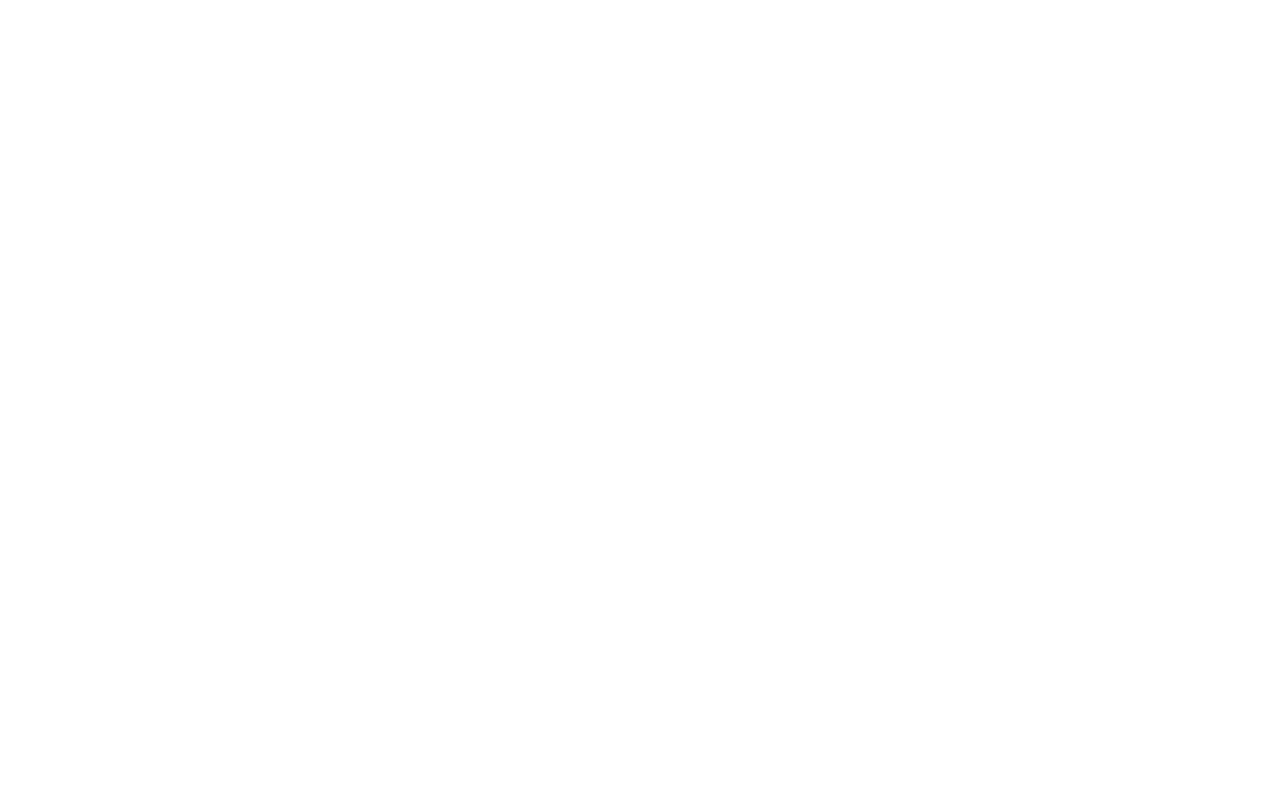
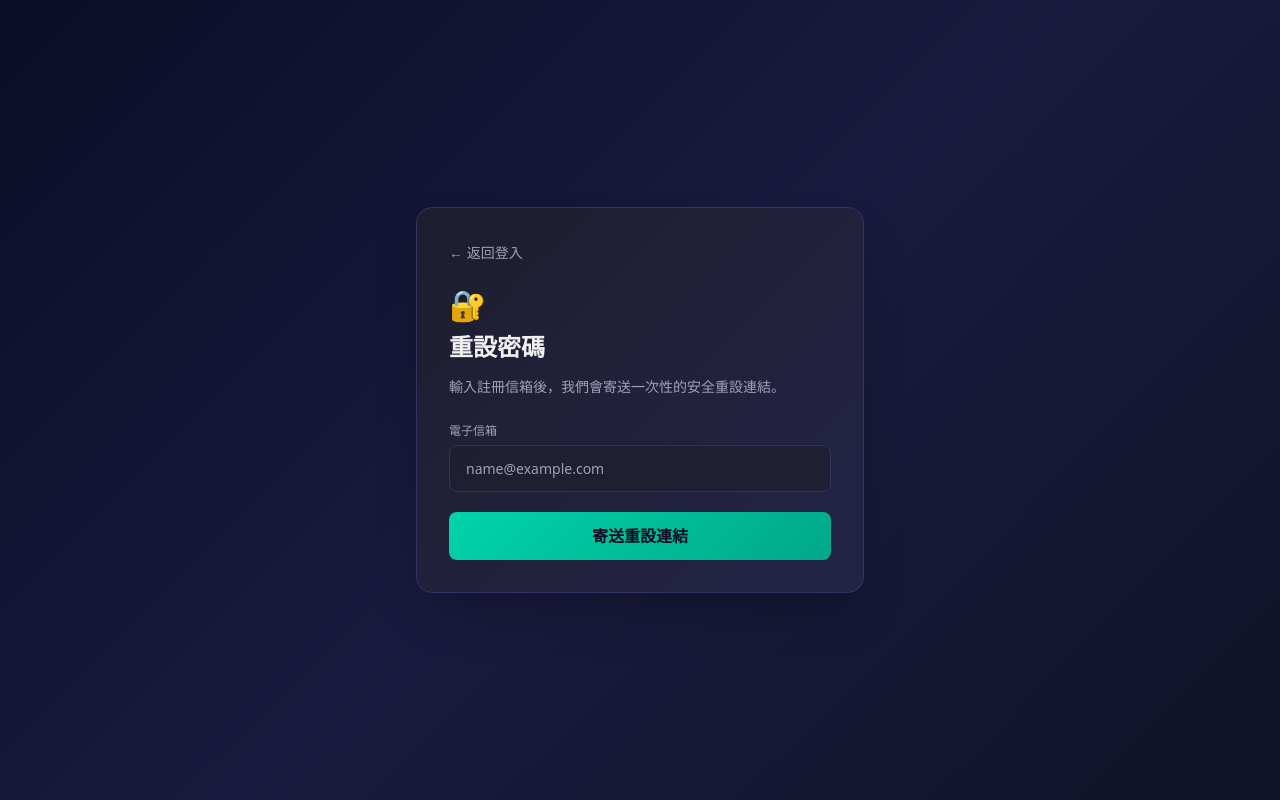
Before and after one commit to Abisu-user/phaser-edu-game, a Vue app: page /reset-password in a window 1280 px wide. Before the commit this address had no page. Built offline with nearby package versions, Linux system fonts and the light colour scheme.

Commit message:
feat: add secure password recovery flow

```diff
--- a/src/components/auth/LoginScreen.vue
+++ b/src/components/auth/LoginScreen.vue
@@ -78,6 +78,10 @@
             <button type="submit" class="login-btn login-btn-primary mb-3" :disabled="isLoading">
               <span v-if="isLoading" class="spinner"></span>
               <span v-else>⚡ 進入遊戲</span>
+            </button>
+
+            <button type="button" class="w-full text-center text-xs text-[#a0a0b8] hover:text-[#00d4aa] transition-colors mb-3" :disabled="isLoading" @click="router.push('/reset-password')">
+              忘記密碼？寄送安全重設連結
             </button>
 
             <button type="button" @click="toggleMode" class="login-btn login-btn-secondary" :disabled="isLoading">
@@ -248,10 +252,12 @@
 
 <script setup>
 import { ref, reactive, computed } from 'vue';
+import { useRouter } from 'vue-router';
 import { supabase } from '../../supabase.js';
 import QuickReigster from '../../QuickReigster.vue';
 
 const emit = defineEmits(['login-success', 'back-to-home']);
+const router = useRouter();
 
 const getAuthRole = (user) => {
   const role = user?.app_metadata?.role;
--- /dev/null
+++ b/src/components/auth/ResetPassword.vue
@@ -0,0 +1,136 @@
+<template>
+  <main class="min-h-screen w-full flex items-center justify-center px-6 text-[#f0f0f0]" style="background: linear-gradient(135deg, #0a0e27 0%, #1a1a3e 50%, #0f1428 100%);">
+    <section class="w-full max-w-md rounded-2xl border border-[#333366] p-8 shadow-2xl" style="background:linear-gradient(135deg, rgba(30,30,46,0.92), rgba(42,42,78,0.65));">
+      <button type="button" class="mb-6 text-sm text-[#a0a0b8] transition-colors hover:text-[#00d4aa]" @click="router.push('/login')">← 返回登入</button>
+
+      <div v-if="view === 'request'">
+        <p class="mb-2 text-3xl">🔐</p>
+        <h1 class="text-2xl font-bold">重設密碼</h1>
+        <p class="mt-3 text-sm leading-6 text-[#a0a0b8]">輸入註冊信箱後，我們會寄送一次性的安全重設連結。</p>
+        <form class="mt-6" @submit.prevent="sendRecoveryEmail">
+          <label class="mb-1.5 block text-xs text-[#a0a0b8]" for="recovery-email">電子信箱</label>
+          <input id="recovery-email" v-model.trim="email" type="email" autocomplete="email" required class="auth-input" placeholder="name@example.com" :aria-invalid="Boolean(errorMessage)">
+          <p v-if="errorMessage" class="mt-2 text-sm text-[#ff8080]" role="alert">{{ errorMessage }}</p>
+          <p v-if="successMessage" class="mt-2 text-sm text-[#00d4aa]" role="status">{{ successMessage }}</p>
+          <button type="submit" class="auth-button mt-5" :disabled="isLoading">{{ isLoading ? '寄送中…' : '寄送重設連結' }}</button>
+        </form>
+      </div>
+
+      <div v-else-if="view === 'recover'">
+        <p class="mb-2 text-3xl">✨</p>
+        <h1 class="text-2xl font-bold">設定新密碼</h1>
+        <p class="mt-3 text-sm leading-6 text-[#a0a0b8]">請設定一組未用於其他網站的新密碼。完成後會安全登出，請使用新密碼重新登入。</p>
+        <form class="mt-6" @submit.prevent="updatePassword">
+          <label class="mb-1.5 block text-xs text-[#a0a0b8]" for="new-password">新密碼</label>
+          <input id="new-password" v-model="newPassword" type="password" autocomplete="new-password" required minlength="12" class="auth-input" placeholder="至少 12 個字元">
+          <label class="mb-1.5 mt-4 block text-xs text-[#a0a0b8]" for="confirm-password">確認新密碼</label>
+          <input id="confirm-password" v-model="confirmPassword" type="password" autocomplete="new-password" required minlength="12" class="auth-input" placeholder="再次輸入新密碼">
+          <p v-if="errorMessage" class="mt-2 text-sm text-[#ff8080]" role="alert">{{ errorMessage }}</p>
+          <button type="submit" class="auth-button mt-5" :disabled="isLoading">{{ isLoading ? '更新中…' : '更新密碼' }}</button>
+        </form>
+      </div>
+
+      <div v-else-if="view === 'success'" class="text-center">
+        <p class="mb-3 text-4xl">✅</p>
+        <h1 class="text-2xl font-bold">密碼已更新</h1>
+        <p class="mt-3 text-sm leading-6 text-[#a0a0b8]">請使用新密碼登入 Code Quest。</p>
+        <button type="button" class="auth-button mt-6" @click="router.push('/login')">前往登入</button>
+      </div>
+
+      <div v-else class="text-center">
+        <p class="mb-3 text-4xl">⚠️</p>
+        <h1 class="text-2xl font-bold">連結無效或已過期</h1>
+        <p class="mt-3 text-sm leading-6 text-[#a0a0b8]">請重新寄送密碼重設連結；每個連結僅能使用一次。</p>
+        <button type="button" class="auth-button mt-6" @click="view = 'request'">重新寄送</button>
+      </div>
+    </section>
+  </main>
+</template>
+
+<script setup>
+import { onBeforeUnmount, onMounted, ref } from 'vue';
+import { useRouter } from 'vue-router';
+import { supabase } from '../../supabase.js';
+
+const router = useRouter();
+const view = ref('request');
+const email = ref('');
+const newPassword = ref('');
+const confirmPassword = ref('');
+const errorMessage = ref('');
+const successMessage = ref('');
+const isLoading = ref(false);
+let authSubscription;
+
+const clearMessages = () => {
+  errorMessage.value = '';
+  successMessage.value = '';
+};
+
+const sendRecoveryEmail = async () => {
+  clearMessages();
+  if (!email.value) {
+    errorMessage.value = '請輸入電子信箱。';
+    return;
+  }
+  isLoading.value = true;
+  try {
+    const { error } = await supabase.auth.resetPasswordForEmail(email.value, {
+      redirectTo: `${window.location.origin}/reset-password`,
+    });
+    if (error) throw error;
+    successMessage.value = '若此信箱有帳號，重設連結已寄出。請查看收件匣與垃圾郵件。';
+  } catch (error) {
+    errorMessage.value = '目前無法寄送重設信，請稍後再試。';
+    console.error('Password recovery request failed:', error);
+  } finally {
+    isLoading.value = false;
+  }
+};
+
+const updatePassword = async () => {
+  clearMessages();
+  if (newPassword.value.length < 12) {
+    errorMessage.value = '新密碼至少需要 12 個字元。';
+    return;
+  }
+  if (newPassword.value !== confirmPassword.value) {
+    errorMessage.value = '兩次輸入的密碼不一致。';
+    return;
+  }
+  isLoading.value = true;
+  try {
+    const { error } = await supabase.auth.updateUser({ password: newPassword.value });
+    if (error) throw error;
+    newPassword.value = '';
+    confirmPassword.value = '';
+    await supabase.auth.signOut();
+    view.value = 'success';
+  } catch (error) {
+    errorMessage.value = '密碼更新失敗，連結可能已過期。請重新寄送重設信。';
+    console.error('Password update failed:', error);
+  } finally {
+    isLoading.value = false;
+  }
+};
+
+onMounted(() => {
+  const { data } = supabase.auth.onAuthStateChange((event) => {
+    if (event === 'PASSWORD_RECOVERY') {
+      clearMessages();
+      view.value = 'recover';
+    }
+  });
+  authSubscription = data.subscription;
+});
+
+onBeforeUnmount(() => authSubscription?.unsubscribe());
+</script>
+
+<style scoped>
+.auth-input { width: 100%; border: 1px solid #333355; border-radius: 8px; outline: none; background: rgba(30, 30, 46, 0.7); padding: 12px 16px; color: #f0f0f0; font-size: 14px; }
+.auth-input:focus { border-color: #00d4aa; box-shadow: 0 0 12px rgba(0, 212, 170, 0.25); }
+.auth-button { width: 100%; border: 0; border-radius: 8px; background: linear-gradient(135deg, #00d4aa, #00a88a); padding: 12px 16px; color: #0a0e27; font-weight: 700; cursor: pointer; transition: transform 0.2s, opacity 0.2s; }
+.auth-button:hover:not(:disabled) { transform: translateY(-1px); }
+.auth-button:disabled { cursor: wait; opacity: 0.6; }
+</style>
--- a/src/router/index.js
+++ b/src/router/index.js
@@ -3,6 +3,7 @@ import { createRouter, createWebHistory } from 'vue-router';
 // 1. 統一引入所有需要的組件 (路徑請根據你實際資料夾位置檢查)
 import LandingPage from '../components/lobby/LandingPage.vue';
 import LoginScreen from '../components/auth/LoginScreen.vue';
+import ResetPassword from '../components/auth/ResetPassword.vue';
 import PlayerDashboard from '../components/lobby/PlayerDashboard.vue';
 const GameLevel = () => import('../components/level/GameLevel.vue');
 const EndlessLevel = () => import('../components/roguelike/EndlessLevel.vue');
@@ -18,6 +19,11 @@ const routes = [
     path: '/login',
     name: 'Login',
     component: LoginScreen
+  },
+  {
+    path: '/reset-password',
+    name: 'PasswordReset',
+    component: ResetPassword
   },
   {
     path: '/dashboard',
```
